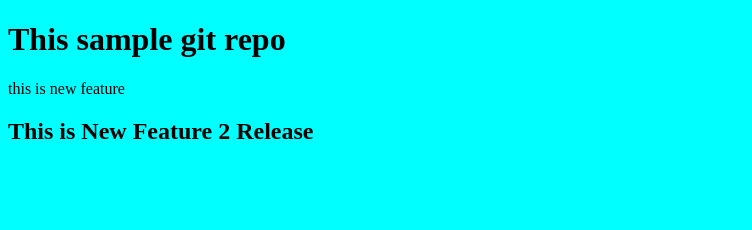
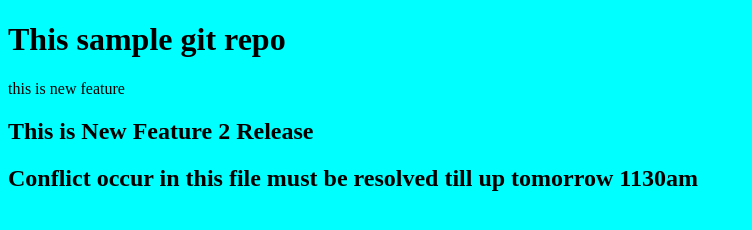
Before and after one commit to abdullahHalimzai/localToRemote, a plain HTML site: page index.html in a window 1280 px wide. Shown: the whole page, without its empty margins (0-752 px from the left). Drawn offline with Linux system fonts and the light colour scheme.

Commit message:
conflict resolve

```diff
--- a/index.html
+++ b/index.html
@@ -10,5 +10,6 @@
     <h1>This sample git repo</h1>
     this is new feature
     <h2>This is New Feature 2 Release</h2>
+    <h2>Conflict occur in this file must be resolved till up tomorrow 1130am</h2>
 </body>
 </html>
```
